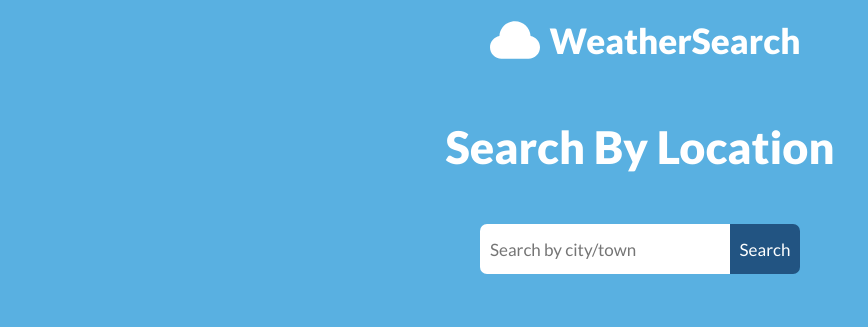
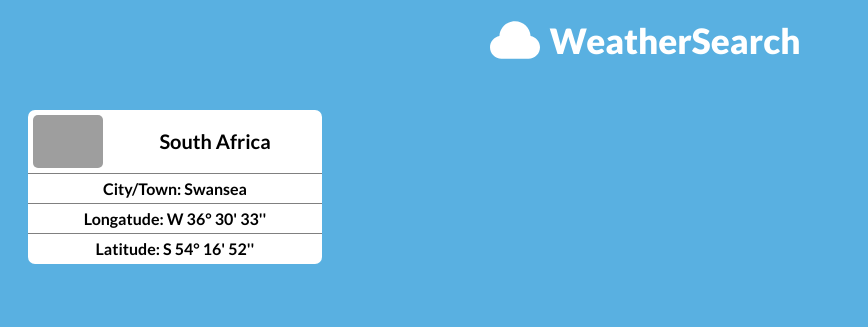
Before and after one commit to jacobrees/Weather-App, a website built with webpack: page src/template.html in a window 1280 px wide. Shown: the whole page, without its empty margins (0-868 px from the left). Built offline with nearby package versions, Linux system fonts and the light colour scheme; grey boxes are pictures that could not be loaded.

Commit message:
Complete styling for search page

```diff
--- a/src/index.js
+++ b/src/index.js
@@ -1,4 +1,14 @@
 import './scss/styles.scss';
+
+const setSearchBtn = () => {
+  const searchBtn = document.querySelector('.search-btn');
+
+  searchBtn.addEventListener('click', (e) => {
+    const searchBox = document.querySelector('.search-box');
+    e.preventDefault();
+    console.log(searchBox.value);
+  });
+};
 
 const contentContainer = document.querySelector('.content');
 
@@ -9,8 +19,8 @@ const loadHomePage = () => {
                     placeholder="Search by city/town">
                 <button class="search-btn" type="button">Search</button>
             </form>
-
         </div>`;
+  setSearchBtn();
 };
 
 const homeBtn = document.querySelector('.home-btn');
@@ -18,3 +28,5 @@ const homeBtn = document.querySelector('.home-btn');
 homeBtn.addEventListener('click', () => {
   loadHomePage();
 });
+
+setSearchBtn();
--- a/src/scss/styles.scss
+++ b/src/scss/styles.scss
@@ -93,14 +93,73 @@ body {
   cursor: pointer;
 }
 
+.search-results-content {
+  width: 100%;
+  display: grid;
+  grid-template-columns: 25% 25% 25% 25%;
+  max-width: 1400px;
+  margin: 0 auto;
+  padding: 20px;
+}
+
+.country-result {
+  width: 95%;
+  background-color: $white;
+  border-radius: 7px;
+  margin: 10px auto;
+}
+
+.country-name-container {
+  display: flex;
+  border-bottom: 1px solid grey;
+}
+
+.search-country-flag {
+  width: 70px;
+  margin: 5px;
+  border-radius: 5px;
+}
+
+.country-name {
+  font-size: 20px;
+  margin: auto;
+}
+
+.city-name-container {
+  border-bottom: 1px solid grey;
+  min-height: 30px;
+  display: flex;
+  justify-content: center;
+  align-items: center;
+}
+
+.logatude-container {
+  border-bottom: 1px solid grey;
+  min-height: 30px;
+  display: flex;
+  justify-content: center;
+  align-items: center;
+}
+
+.latitude-container {
+  min-height: 30px;
+  display: flex;
+  justify-content: center;
+  align-items: center;
+}
+
 /* Large devices */
 @media only screen and (max-width: 1199.98px) {
-  /* ...code... */
+  .search-results-content {
+    grid-template-columns: 33% 33% 33%;
+  }
 }
 
 /* Medium devices */
 @media only screen and (max-width: 991.98px) {
-  /* ...code... */
+  .search-results-content {
+    grid-template-columns: 50% 50%;
+  }
 }
 
 /* Small devices */
@@ -135,4 +194,12 @@ body {
     border-top-right-radius: 0;
     border-bottom-left-radius: 7px;
   }
+
+  .search-results-content {
+    grid-template-columns: 100%;
+  }
+
+  .search-country-flag {
+    width: 60px;
+  }
 }
--- a/src/template.html
+++ b/src/template.html
@@ -20,12 +20,32 @@
 
     </div>
     <div class="content">
-        <div class="search-content">
+        <!-- <div class="search-content">
             <h2 class="search-title">Search By Location</h2>
             <form class="search-form" action="#"><input class="search-box" type="text"
                     placeholder="Search by city/town">
                 <button class="search-btn" type="button">Search</button>
             </form>
+
+        </div> -->
+
+        <div class="search-results-content">
+            <div class="country-result">
+                <div class="country-name-container">
+                    <img class="search-country-flag" src="https://flagcdn.com/za.svg" alt="South Africa">
+                    <h3 class="country-name">South Africa</h3>
+                </div>
+                <div class="city-name-container">
+                    <h4>City/Town: Swansea</h4>
+                </div>
+                <div class="logatude-container">
+                    <h4>Longatude: W 36° 30' 33''</h4>
+                </div>
+                <div class="latitude-container">
+                    <h4>Latitude: S 54° 16' 52''</h4>
+                </div>
+            </div>
+
 
         </div>
     </div>
```
